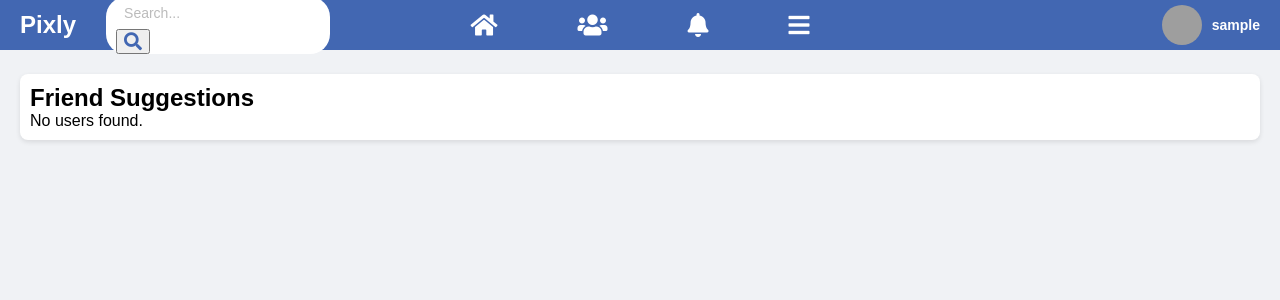
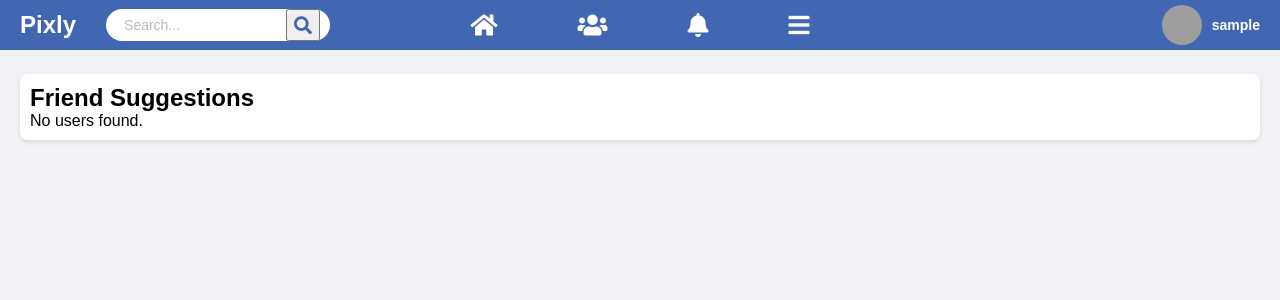
Before and after one commit to malithi19/Social-Network, a Django app: page /friends/ in a window 1280 px wide. Shown: the top 300 px of the page. Run offline with Django 5.2, Linux system fonts and the light colour scheme; the visitor is signed in with stand-in values (Sample User, id 1); data comes from the database, SQL or seed files in the repository; grey boxes are pictures that could not be loaded.

Commit message:
update styles.css

```diff
--- a/social/static/styles.css
+++ b/social/static/styles.css
@@ -73,7 +73,14 @@ header {
     color: #4267B2; /* Search icon color */
     font-size: 18px;
     cursor: pointer;
+    outline: none;
 }
+
+ .search-form {
+            display: flex;
+            width: 100%;
+        }
+
 
 /* Styling the navigation icons (2nd and 3rd parts) */
 .nav-center {
```
